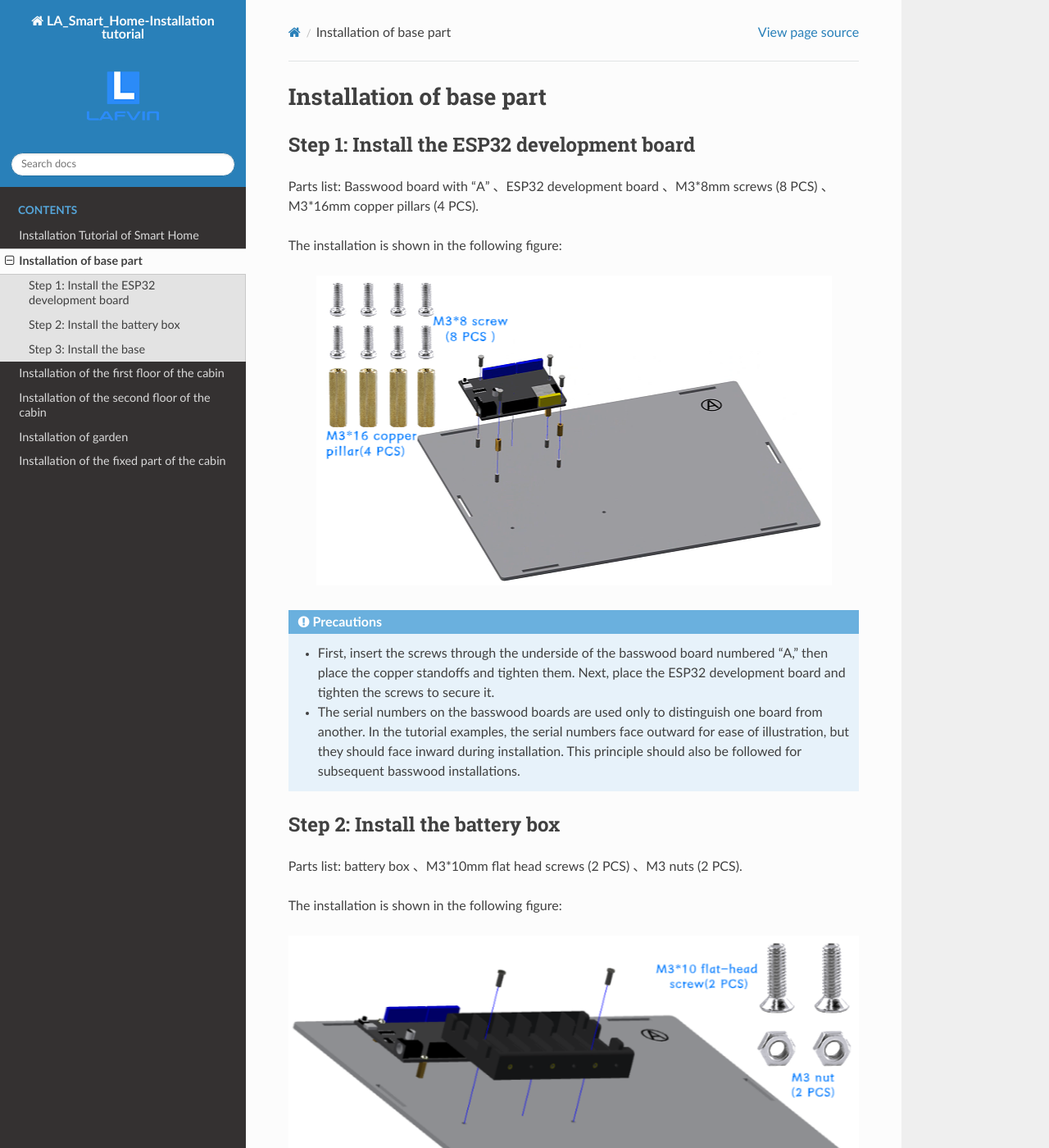
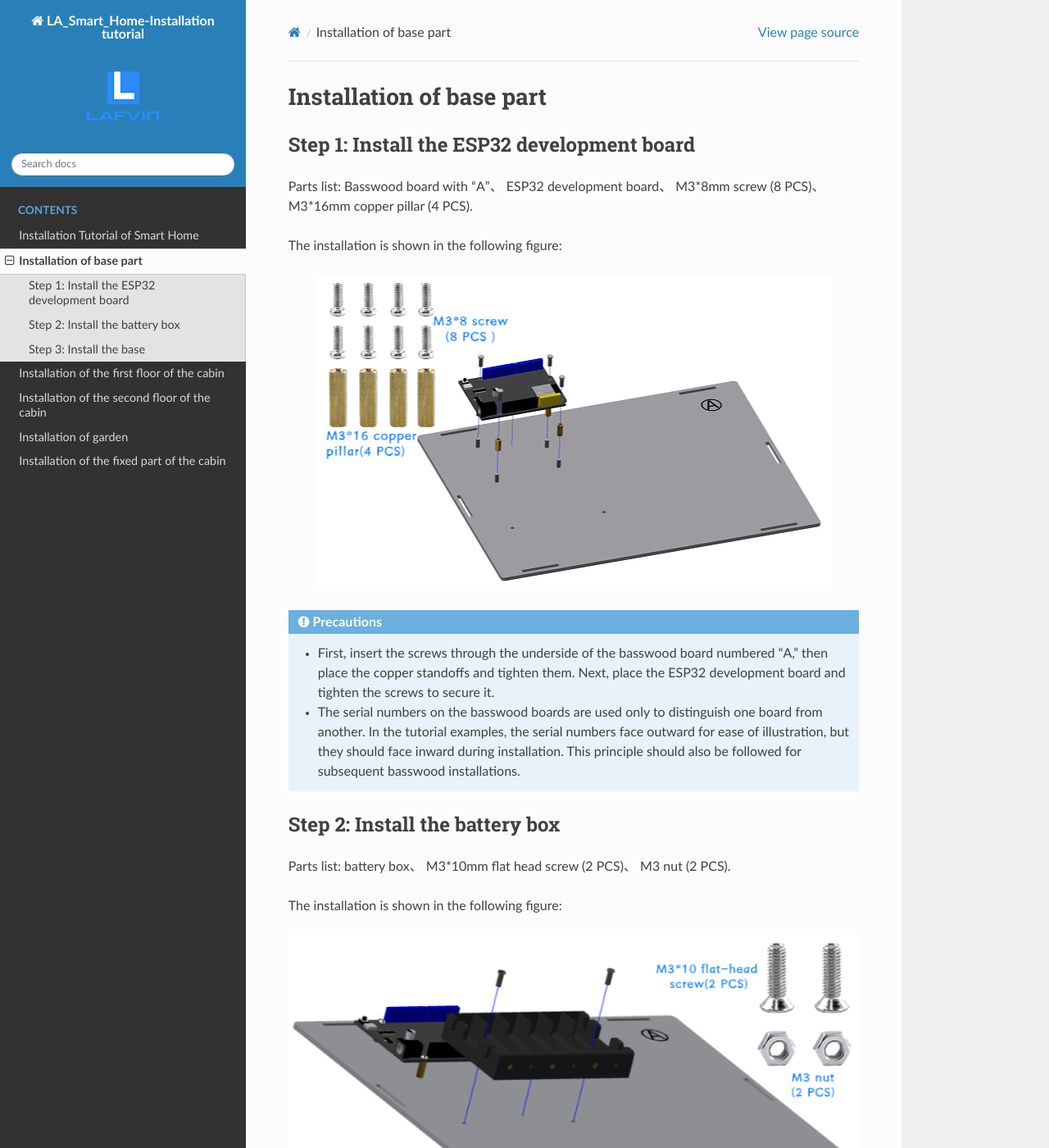
Before and after one commit to COLA508/LAFVIN_Smart-Home, a Sphinx documentation site: the page built from docs/source/Base.rst, in a window 1280 px wide and 1400 px high. Shown: the whole window at 82% size. Built offline with Sphinx 7.4.7 and the Read the Docs theme 3.1.0, drawn with Linux system fonts in a browser that asks for light colours; some of the changed text lies outside the part shown.

Commit message:
Update Base.rst

```diff
--- a/docs/source/Base.rst
+++ b/docs/source/Base.rst
@@ -4,7 +4,7 @@ Installation of base part
 Step 1: Install the ESP32 development board
 ---------------------------
 
-Parts list: Basswood board with "A" 、ESP32 development board 、M3*8mm screws (8 PCS) 、M3*16mm copper pillars (4 PCS).
+Parts list: Basswood board with "A"、 ESP32 development board、 M3*8mm screw (8 PCS)、 M3*16mm copper pillar (4 PCS).
 
 The installation is shown in the following figure:
 
@@ -24,7 +24,7 @@ The installation is shown in the following figure:
 Step 2: Install the battery box
 ---------------------------
 
-Parts list: battery box 、M3*10mm flat head screws (2 PCS) 、M3 nuts (2 PCS).
+Parts list: battery box、 M3*10mm flat head screw (2 PCS)、 M3 nut (2 PCS).
 
 The installation is shown in the following figure:
 
@@ -40,7 +40,7 @@ The installation is shown in the following figure:
 Step 3: Install the base
 ---------------------------
 
-Parts list: Basswood boards with "B, C, D, E, F" 、blue latch (6 PCS).
+Parts list: Basswood boards with "B, C, D, E, F"、 blue latch (6 PCS).
 
 The installation is shown in the following figure:
 
```
